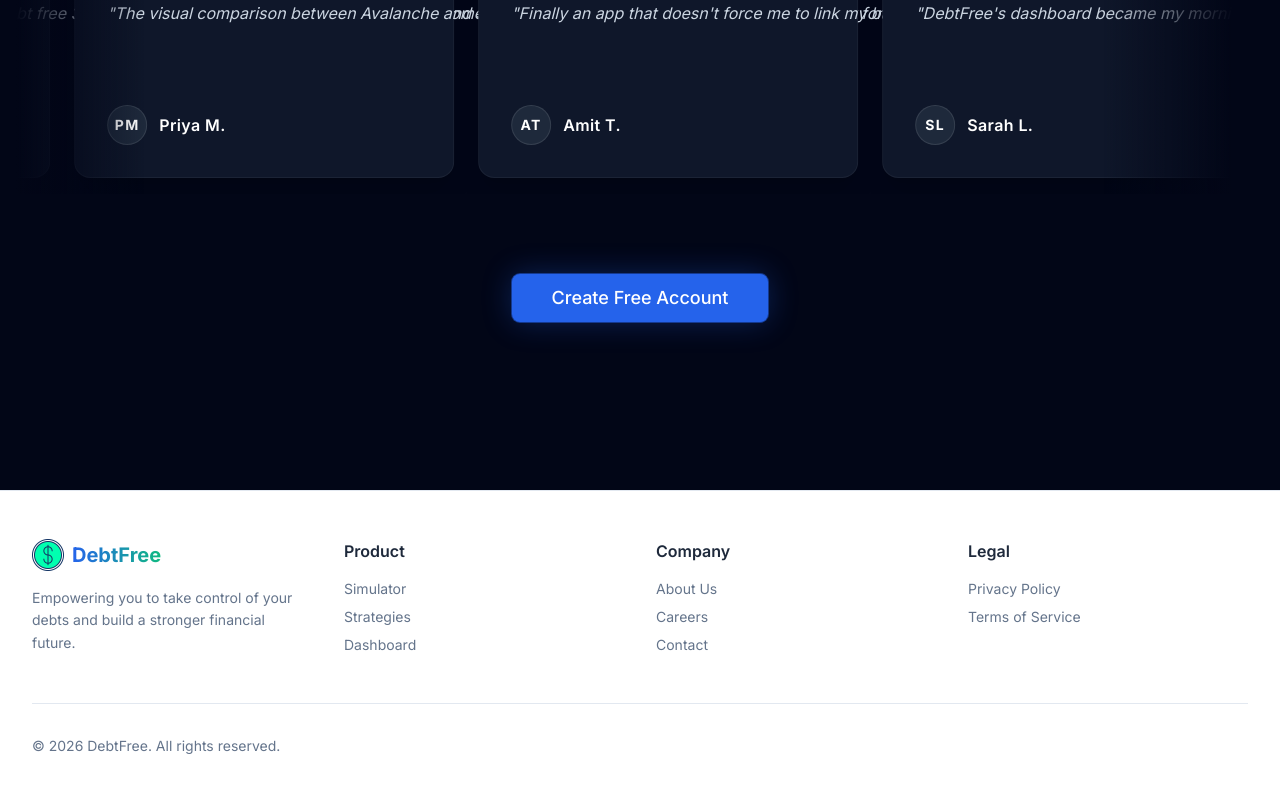
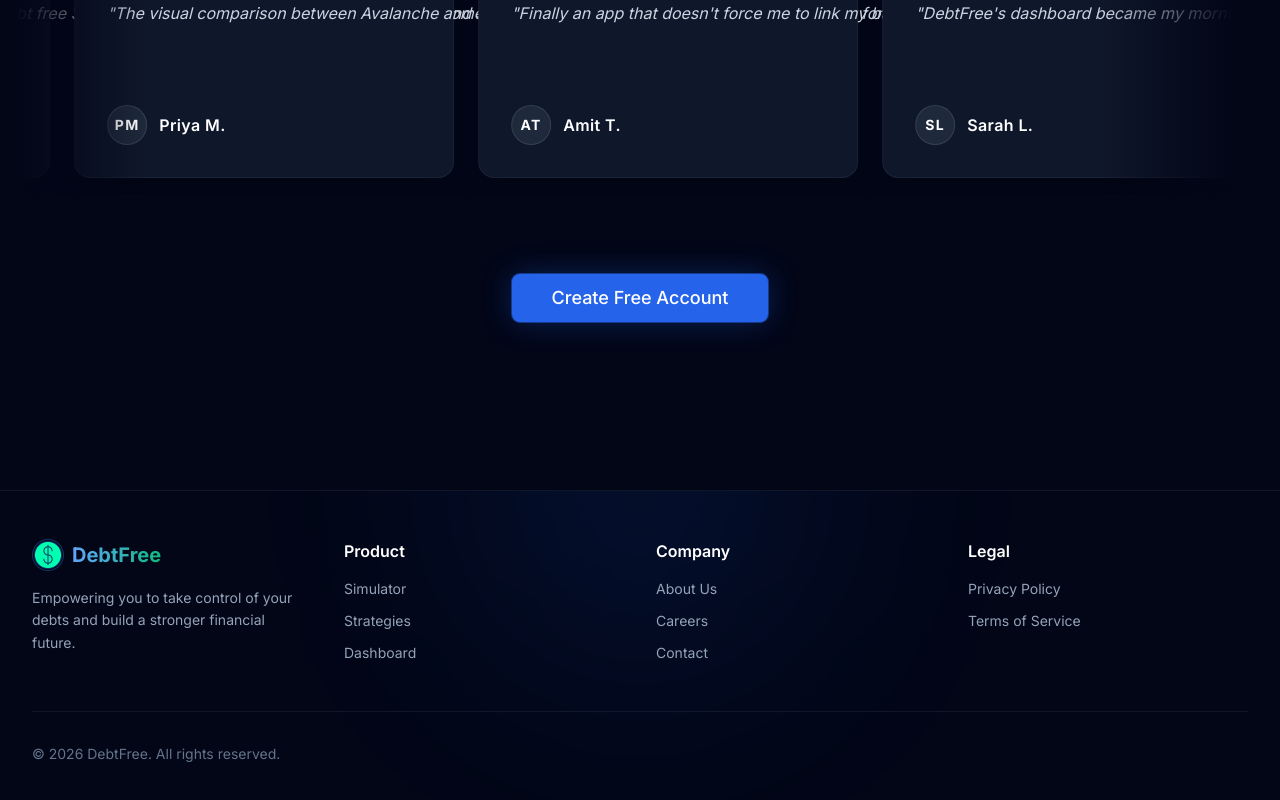
Before and after one commit to Vedant08-blip/DEBT-FREE, a React (Vite) app: page / in a window 1280 px wide. Shown: the part 3017-3817 px from the top of the page. Built offline with nearby package versions, Linux system fonts and the light colour scheme.

Commit message:
upgraded the Footer to perfectly match the new landing page aesthetic!

```diff
--- a/src/components/layout/Footer.jsx
+++ b/src/components/layout/Footer.jsx
@@ -2,43 +2,46 @@
 
 export default function Footer() {
   return (
-    <footer className="bg-white border-t border-border mt-auto">
-      <div className="max-w-7xl mx-auto px-4 sm:px-6 lg:px-8 py-12">
+    <footer className="bg-slate-950 border-t border-slate-800/50 mt-auto relative overflow-hidden">
+      {/* Background glow for the footer */}
+      <div className="absolute top-0 right-1/2 w-96 h-96 bg-primary/10 rounded-full blur-[100px] pointer-events-none translate-x-1/2 -translate-y-1/2"></div>
+
+      <div className="max-w-7xl mx-auto px-4 sm:px-6 lg:px-8 py-12 relative z-10">
         <div className="grid grid-cols-1 md:grid-cols-4 gap-8">
           <div className="md:col-span-1">
-            <Link to="/" className="flex items-center gap-2 mb-4">
-              <img src="/logo.png" alt="DebtFree" className="w-8 h-8 object-contain" />
-              <span className="text-xl font-bold bg-clip-text text-transparent bg-gradient-to-r from-primary to-accent">DebtFree</span>
+            <Link to="/" className="flex items-center gap-2 mb-4 group">
+              <img src="/logo.png" alt="DebtFree" className="w-8 h-8 object-contain transition-transform group-hover:scale-110" />
+              <span className="text-xl font-bold bg-clip-text text-transparent bg-gradient-to-r from-blue-400 to-accent">DebtFree</span>
             </Link>
-            <p className="text-text-muted text-sm leading-relaxed">
+            <p className="text-slate-400 text-sm leading-relaxed">
               Empowering you to take control of your debts and build a stronger financial future.
             </p>
           </div>
           <div>
-            <h3 className="font-semibold text-text-primary mb-4">Product</h3>
-            <ul className="space-y-2 text-sm text-text-muted">
+            <h3 className="font-semibold text-white mb-4">Product</h3>
+            <ul className="space-y-3 text-sm text-slate-400">
               <li><Link to="/simulator" className="hover:text-primary transition-colors">Simulator</Link></li>
               <li><Link to="/strategy" className="hover:text-primary transition-colors">Strategies</Link></li>
-              <li><Link to="/dashboard" className="hover:text-primary transition-colors">Dashboard</Link></li>
+              <li><Link to="/dashboard" className="hover:text-accent transition-colors">Dashboard</Link></li>
             </ul>
           </div>
           <div>
-            <h3 className="font-semibold text-text-primary mb-4">Company</h3>
-            <ul className="space-y-2 text-sm text-text-muted">
-              <li><span className="cursor-pointer hover:text-primary transition-colors">About Us</span></li>
-              <li><span className="cursor-pointer hover:text-primary transition-colors">Careers</span></li>
-              <li><span className="cursor-pointer hover:text-primary transition-colors">Contact</span></li>
+            <h3 className="font-semibold text-white mb-4">Company</h3>
+            <ul className="space-y-3 text-sm text-slate-400">
+              <li><Link to="/about" className="hover:text-white transition-colors">About Us</Link></li>
+              <li><span className="cursor-pointer hover:text-white transition-colors">Careers</span></li>
+              <li><span className="cursor-pointer hover:text-white transition-colors">Contact</span></li>
             </ul>
           </div>
           <div>
-            <h3 className="font-semibold text-text-primary mb-4">Legal</h3>
-            <ul className="space-y-2 text-sm text-text-muted">
-              <li><span className="cursor-pointer hover:text-primary transition-colors">Privacy Policy</span></li>
-              <li><span className="cursor-pointer hover:text-primary transition-colors">Terms of Service</span></li>
+            <h3 className="font-semibold text-white mb-4">Legal</h3>
+            <ul className="space-y-3 text-sm text-slate-400">
+              <li><span className="cursor-pointer hover:text-white transition-colors">Privacy Policy</span></li>
+              <li><span className="cursor-pointer hover:text-white transition-colors">Terms of Service</span></li>
             </ul>
           </div>
         </div>
-        <div className="border-t border-border mt-12 pt-8 flex flex-col md:flex-row justify-between items-center text-sm text-text-muted">
+        <div className="border-t border-slate-800/50 mt-12 pt-8 flex flex-col md:flex-row justify-between items-center text-sm text-slate-500">
           <p>&copy; {new Date().getFullYear()} DebtFree. All rights reserved.</p>
         </div>
       </div>
```
